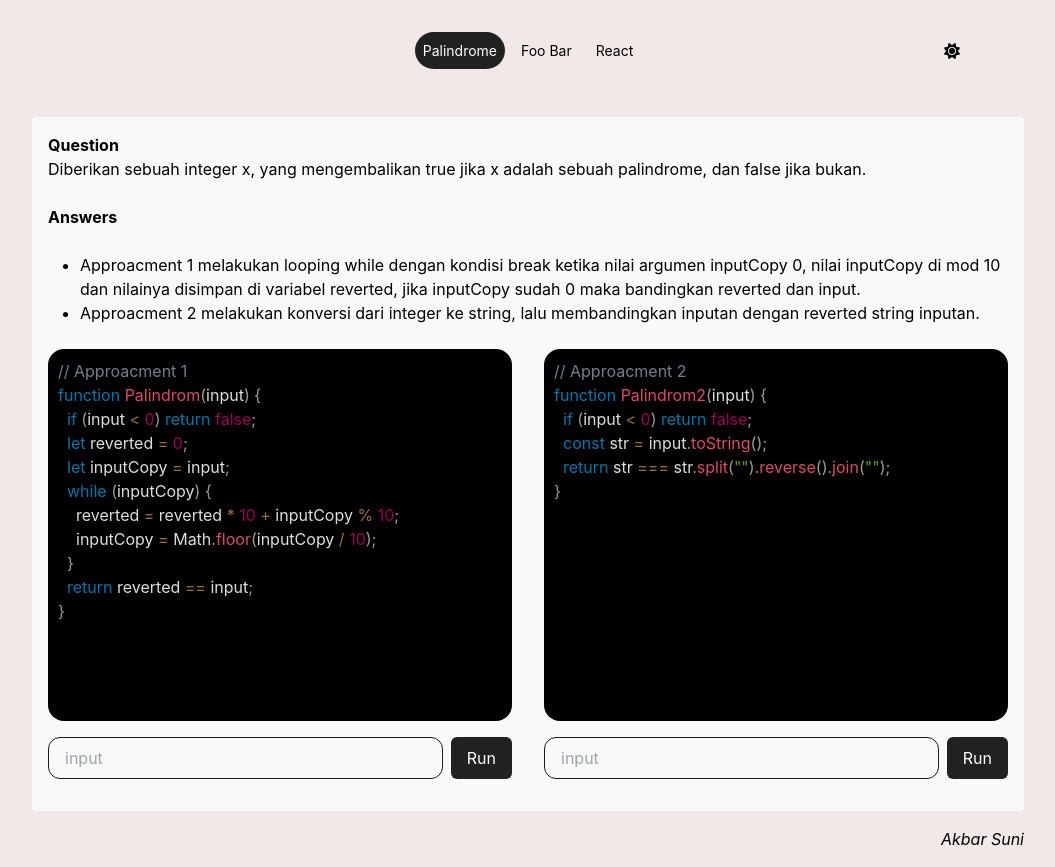
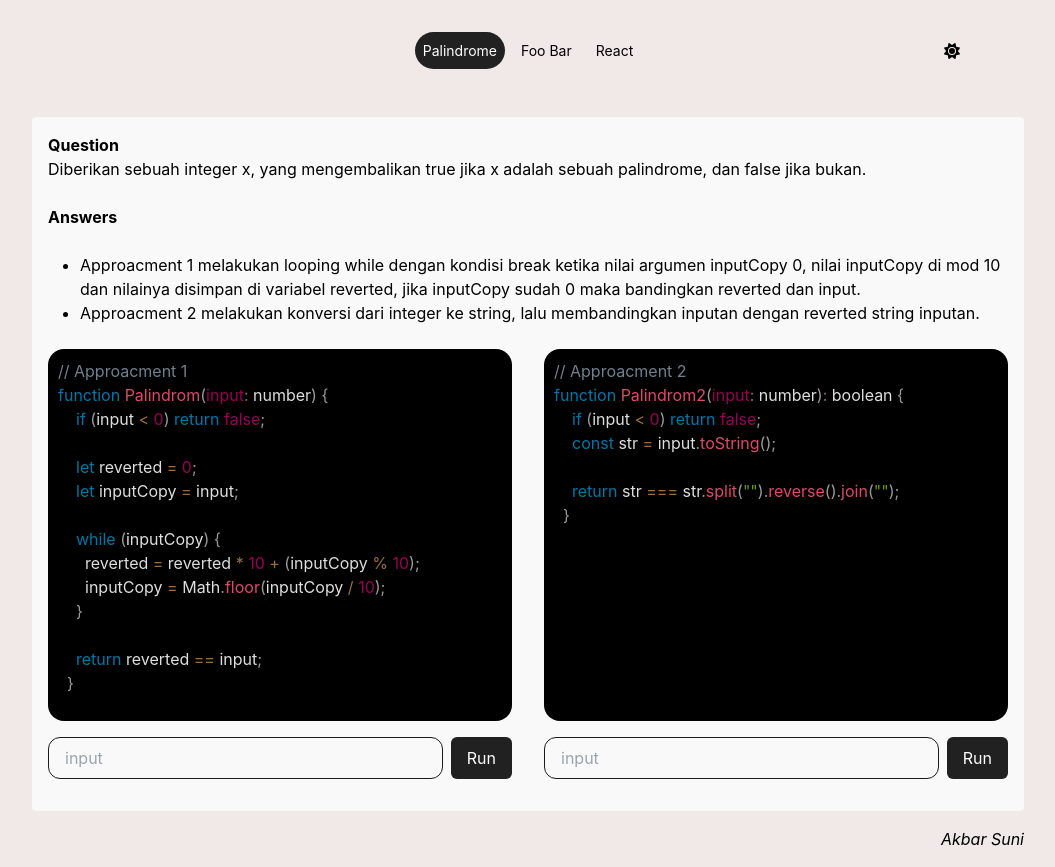
Before and after one commit to IzzaSuni/newus-technical-test, a React (Vite) app: page / in a window 1280 px wide. Shown: the whole page, without its empty margins (112-1167 px from the left). Built offline with nearby package versions, Linux system fonts and the light colour scheme.

Commit message:
fix: wrong props

```diff
--- a/src/components/AnswerBox/Palindrom/index.tsx
+++ b/src/components/AnswerBox/Palindrom/index.tsx
@@ -15,7 +15,7 @@ export default function PalindromSection() {
       <ReactMarkdown>{dataMD}</ReactMarkdown>
       <div className="flex flex-col lg:flex-row justify-center gap-8 ">
         {data.map(({ fn, text }, index) => (
-          <CodeComponent code={fn} codeView={text} index={index + 1} />
+          <CodeComponent code={fn} codeText={text} index={index + 1} />
         ))}
       </div>
     </>
```
